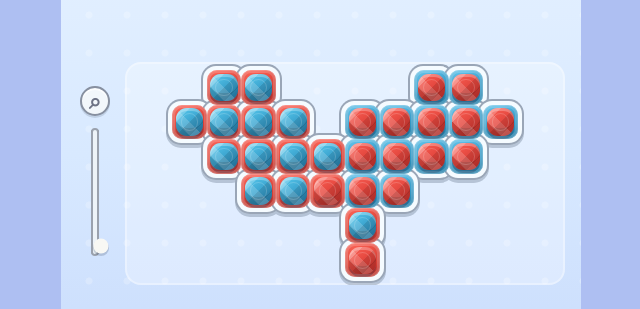
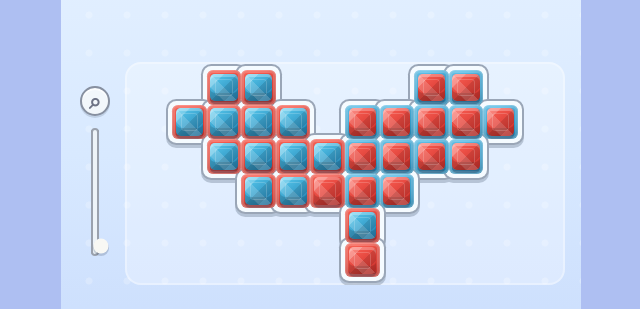
Before and after one commit to Chengzhiiia/Bengbeng-pindou, a React (Vite) app: page / in a window 1280 px wide. Shown: the part 165-474 px from the top of the page, without its empty margins (319-959 px from the left). Built offline with nearby package versions, Linux system fonts and the light colour scheme.

Commit message:
Keep all board gems square

```diff
--- a/src/App.css
+++ b/src/App.css
@@ -192,7 +192,10 @@
 .cell {
   width: var(--board-cell-size);
   height: var(--board-cell-size);
-  border-radius: 10px;
+  aspect-ratio: 1;
+  min-width: 0;
+  min-height: 0;
+  border-radius: calc(var(--board-cell-size) * 0.18);
   position: relative;
   display: grid;
   place-items: center;
@@ -206,7 +209,7 @@
   position: absolute;
   inset: -4px;
   z-index: -1;
-  border-radius: 13px;
+  border-radius: calc(var(--board-cell-size) * 0.24);
   background: #f5fbff;
   box-shadow: 0 0 0 2px #9aa6b7;
 }
@@ -246,6 +249,7 @@
 .cell-button {
   width: 100%;
   height: 100%;
+  aspect-ratio: 1;
   border: 1px solid rgb(255 255 255 / 16%);
   border-radius: inherit;
   display: grid;
@@ -258,7 +262,8 @@
 .gem {
   width: 84%;
   height: 84%;
-  border-radius: 11px;
+  aspect-ratio: 1;
+  border-radius: 18%;
   position: relative;
   display: block;
   box-shadow:
```
Also changed, not shown: 1 other file (tests, documents, lock files or other folders).
